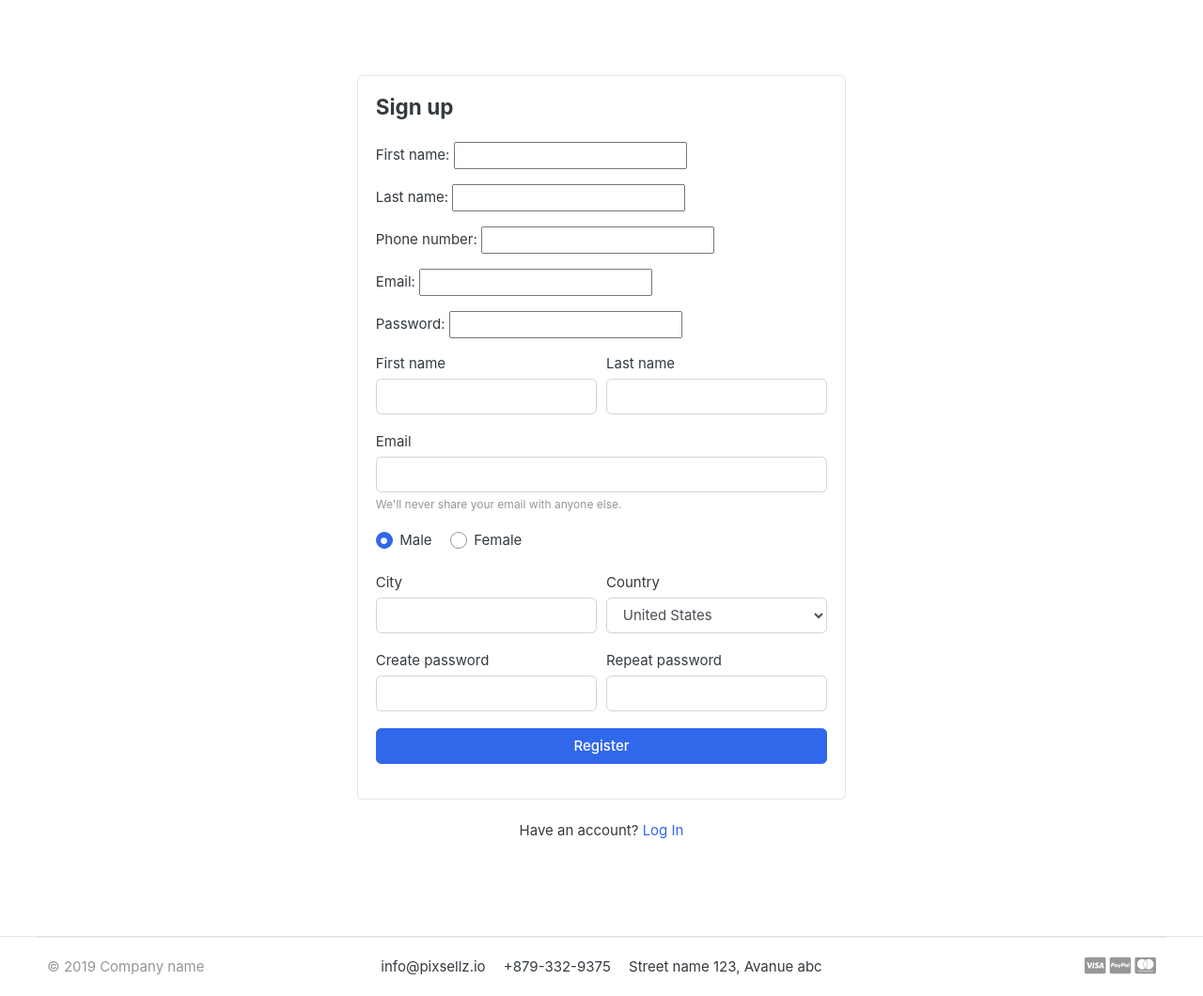
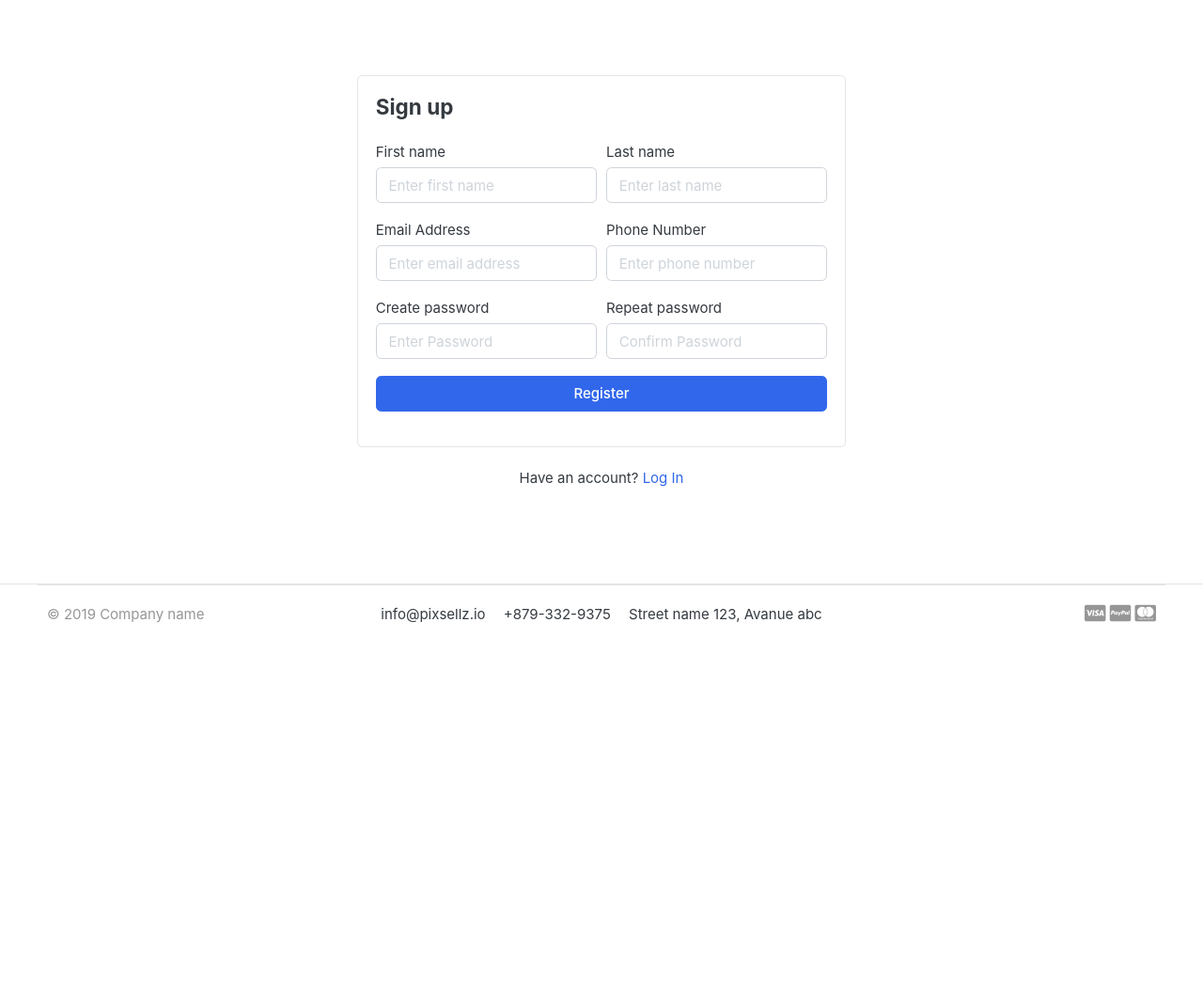
Before and after one commit to marouane-youssfi10/ecommerce, a Django app: page /accounts/register in a window 1280 px wide. Shown: the part 123-1183 px from the top of the page at 94% size. After the commit the page ends 786 px from the top, so only its background shows below. Run offline with Django 3.2, Linux system fonts and the light colour scheme; data that the repository does not hold is empty; some libraries are stand-ins or nearby versions; some web fonts are replaced.

Commit message:
implementing model forms and editing __init__ method

```diff
--- a/accounts/forms.py
+++ b/accounts/forms.py
@@ -3,6 +3,26 @@ from .models import Account
 
 
 class RegistrationForm(forms.ModelForm):
+    # add colone  to models like this
+    password = forms.CharField(widget=forms.PasswordInput(attrs={
+        'placeholder': 'Enter Password',
+        'class': 'form-control'
+    }))
+
+    confirm_password = forms.CharField(widget=forms.PasswordInput(attrs={
+        'placeholder': 'Confirm Password',
+        'class': 'form-control'
+    }))
     class Meta:
         model = Account
         fields = ['first_name', 'last_name', 'phone_number', 'email', 'password']
+
+    # this function wil be add css to fields
+    def __init__(self, *args, **kwargs):
+        super(RegistrationForm, self).__init__(*args, **kwargs)
+        self.fields['first_name'].widget.attrs['placeholder'] = 'Enter first name'
+        self.fields['last_name'].widget.attrs['placeholder'] = 'Enter last name'
+        self.fields['phone_number'].widget.attrs['placeholder'] = 'Enter phone number'
+        self.fields['email'].widget.attrs['placeholder'] = 'Enter email address'
+        for field in self.fields:
+            self.fields[field].widget.attrs['class'] = 'form-control'
--- a/templates/accounts/register.html
+++ b/templates/accounts/register.html
@@ -9,67 +9,44 @@
         <div class="card mx-auto" style="max-width:520px; margin-top:40px;">
           <article class="card-body">
             <header class="mb-4"><h4 class="card-title">Sign up</h4></header>
-            <form>
-                {{ form.as_p }}
+            <form action="{% url 'register' %}" method="POST">
                 <div class="form-row">
                     <div class="col form-group">
                         <label>First name</label>
-                        <input type="text" class="form-control" placeholder="">
-                    </div> <!-- form-group end.// -->
+                        {{ form.first_name }}
+                    </div>
                     <div class="col form-group">
                         <label>Last name</label>
-                        <input type="text" class="form-control" placeholder="">
-                    </div> <!-- form-group end.// -->
-                </div> <!-- form-row end.// -->
-                <div class="form-group">
-                    <label>Email</label>
-                    <input type="email" class="form-control" placeholder="">
-                    <small class="form-text text-muted">We'll never share your email with anyone else.</small>
-                </div> <!-- form-group end.// -->
-                <div class="form-group">
-                    <label class="custom-control custom-radio custom-control-inline">
-                      <input class="custom-control-input" checked="" type="radio" name="gender" value="option1">
-                      <span class="custom-control-label"> Male </span>
-                    </label>
-                    <label class="custom-control custom-radio custom-control-inline">
-                      <input class="custom-control-input" type="radio" name="gender" value="option2">
-                      <span class="custom-control-label"> Female </span>
-                    </label>
-                </div> <!-- form-group end.// -->
+                        {{ form.last_name }}
+                    </div>
+                </div>
+
                 <div class="form-row">
                     <div class="form-group col-md-6">
-                      <label>City</label>
-                      <input type="text" class="form-control">
-                    </div> <!-- form-group end.// -->
+                      <label>Email Address</label>
+                      {{ form.email }}
+                    </div>
                     <div class="form-group col-md-6">
-                      <label>Country</label>
-                      <select id="inputState" class="form-control">
-                        <option> Choose...</option>
-                          <option>Uzbekistan</option>
-                          <option>Russia</option>
-                          <option selected="">United States</option>
-                          <option>India</option>
-                          <option>Afganistan</option>
-                      </select>
-                    </div> <!-- form-group end.// -->
-                </div> <!-- form-row.// -->
+                      <label>Phone Number</label>
+                      {{ form.phone_number }}
+                    </div>
+                </div>
                 <div class="form-row">
                     <div class="form-group col-md-6">
                         <label>Create password</label>
-                        <input class="form-control" type="password">
-                    </div> <!-- form-group end.// -->
+                        {{ form.password }}
+                    </div>
                     <div class="form-group col-md-6">
                         <label>Repeat password</label>
-                        <input class="form-control" type="password">
-                    </div> <!-- form-group end.// -->
+                        {{ form.confirm_password }}
+                    </div>
                 </div>
                 <div class="form-group">
                     <button type="submit" class="btn btn-primary btn-block"> Register  </button>
-                </div> <!-- form-group// -->
-
+                </div>
                 </form>
-            </article><!-- card-body.// -->
-        </div> <!-- card .// -->
+            </article>
+        </div>
         <p class="text-center mt-4">Have an account? <a href="">Log In</a></p>
         <br><br>
     <!-- ============================ COMPONENT REGISTER  END.// ================================= -->
```
